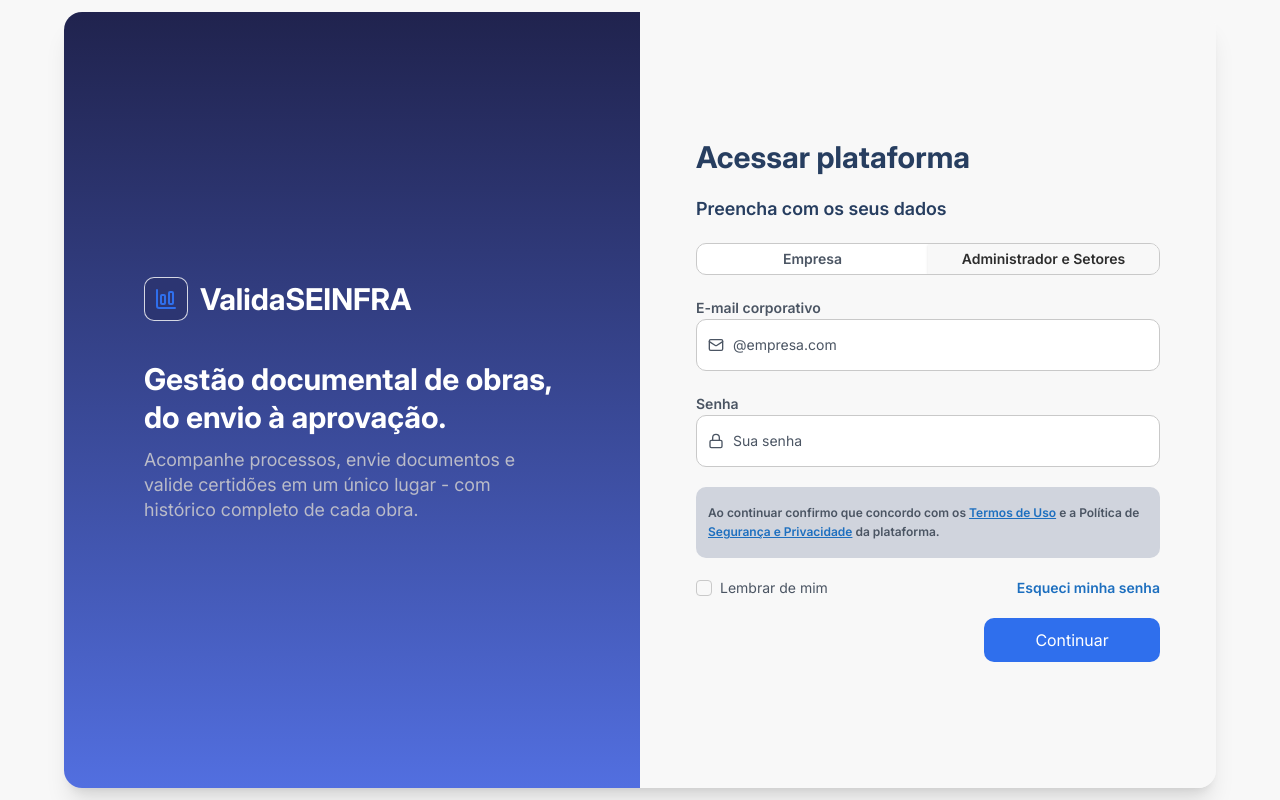
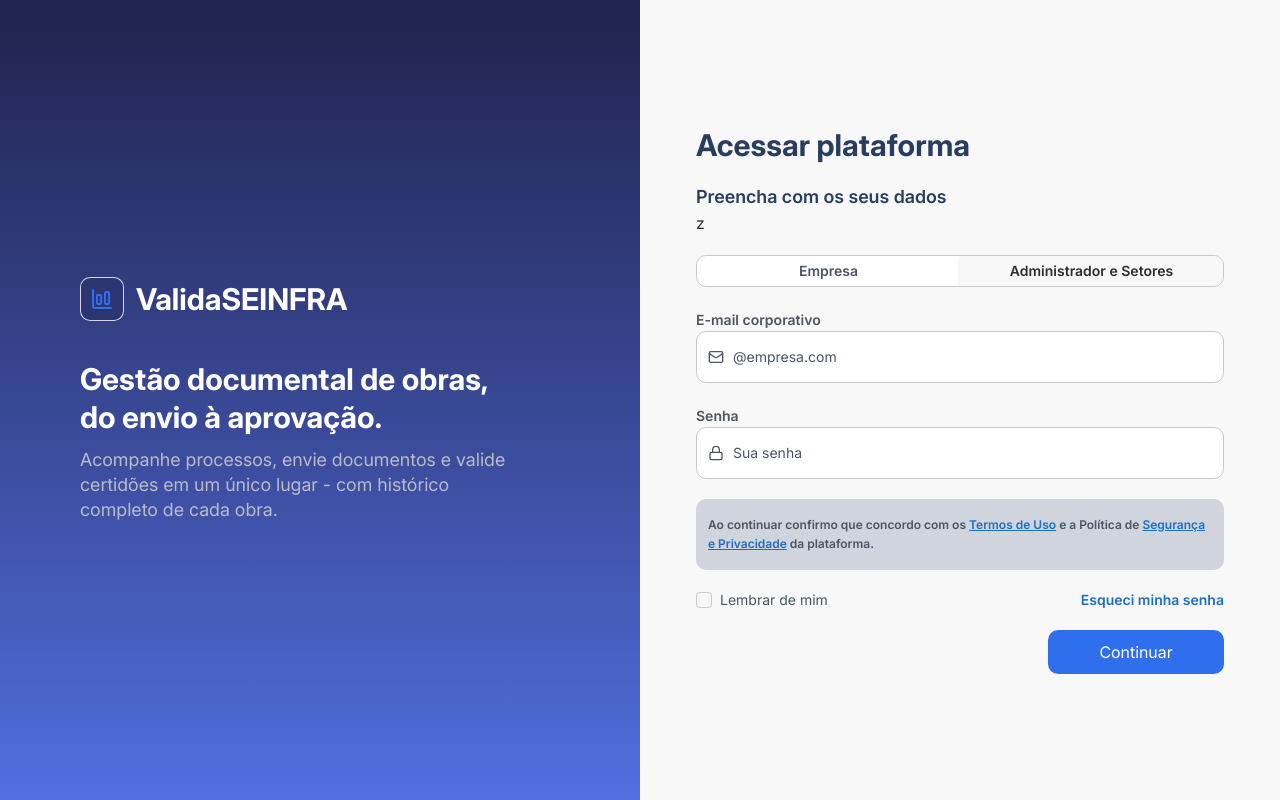
Before and after one commit to PedroHenriquee777/valida-seinfra, a Next.js app: page /login in a window 1280 px wide. Built offline with nearby package versions, Linux system fonts and the light colour scheme.

Commit message:
fix: alteração das propriedades das tags 'main' e 'section' para cobrir a tela toda.

```diff
--- a/app/(auth)/login/page.tsx
+++ b/app/(auth)/login/page.tsx
@@ -18,8 +18,8 @@ const tabClass =
 
 export default function PaginaInicial () {
   return (
-   <main className="flex min-h-dvh items-center justify-center bg-background p-3">
-      <section className="grid w-full max-w-6xl overflow-hidden rounded-2xl shadow-xl md:min-h-[calc(100dvh-1.5rem)] md:grid-cols-2">
+   <main className="flex min-h-dvh w-full bg-background">
+      <section className="grid min-h-dvh w-full grid-cols-1 md:grid-cols-2">
         {/* painel*/}
         <aside className="flex flex-col justify-center bg-gradient-to-b from-sidebar to-sidebar-gradient-end p-6 sm:p-10 md:p-20">
           <div className="flex items-center gap-3">
@@ -47,7 +47,7 @@ export default function PaginaInicial () {
           <p className="mt-5 text-lg font-semibold text-primary">
             Preencha com os seus dados
           </p>
-
+          z
           <form className="mt-5 space-y-5">
             { /* seleçao de perfil */ }
             <Tabs defaultValue = "setor">
```
